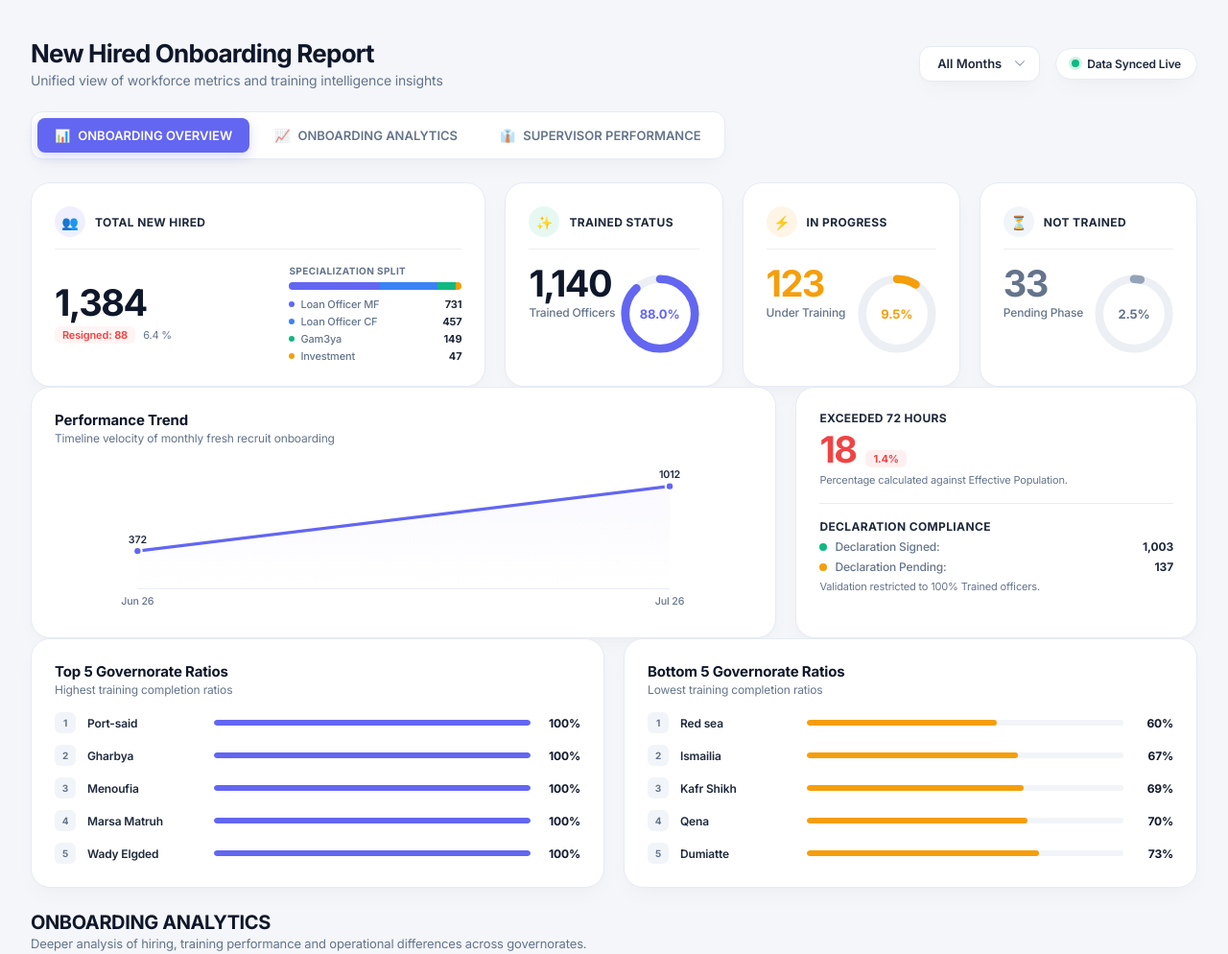
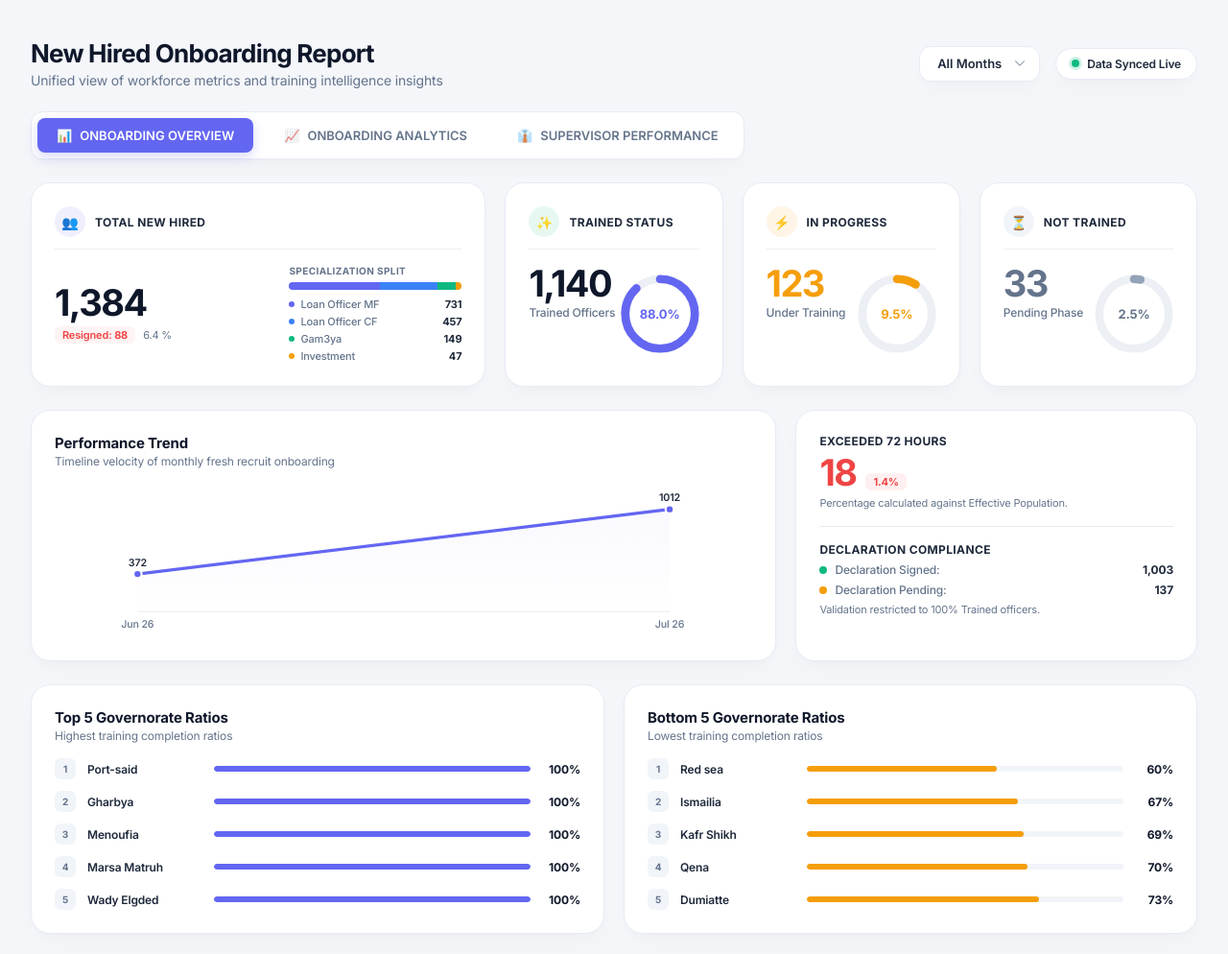
Before and after one commit to radwansalem2030/Halan_Onboarding_Report, a plain HTML site: page index.html in a window 1280 px wide. Shown: the top 994 px of the page at 96% size. Drawn offline with Linux system fonts and the light colour scheme.

Commit message:
Add files via upload

```diff
--- a/index.html
+++ b/index.html
@@ -4,7 +4,7 @@
     <meta charset="UTF-8">
     <meta name="viewport" content="width=device-width, initial-scale=1.0">
     <title>Executive Performance Dashboard</title>
-    <link rel="stylesheet" href="style.css?v=2">
+    <link rel="stylesheet" href="style.css">
     <link href="https://fonts.googleapis.com/css2?family=Inter:wght@400;500;600;700&display=swap" rel="stylesheet">
     <script src="script.js" defer></script>
 </head>
--- a/style.css
+++ b/style.css
@@ -65,49 +65,46 @@ body {
     box-shadow: 0 0 0 3px rgba(99, 102, 241, 0.15);
 }
 
-/* Navigation Tabs Bar Fix */
+/* Navigation Tabs Bar */
 .nav-tabs-container {
-    display: flex !important;
-    align-items: center !important;
-    gap: 8px !important;
-    background: var(--card-bg) !important;
-    padding: 6px !important;
-    border-radius: var(--radius-md) !important;
-    border: 1px solid var(--border-color) !important;
-    box-shadow: var(--shadow-premium) !important;
-    width: fit-content !important;
+    display: flex;
+    align-items: center;
+    gap: 12px;
+    background: var(--card-bg);
+    padding: 6px;
+    border-radius: var(--radius-md);
+    border: 1px solid var(--border-color);
+    box-shadow: var(--shadow-premium);
+    width: fit-content;
+}
+.nav-tab-btn {
+    display: flex;
+    align-items: center;
+    gap: 8px;
+    padding: 10px 20px;
+    border-radius: 8px;
+    border: none;
+    background: transparent;
+    color: var(--text-muted);
+    font-family: 'Inter', sans-serif;
+    font-size: 13px;
+    font-weight: 600;
+    cursor: pointer;
+    transition: all 0.2s ease;
+}
+.nav-tab-btn:hover {
+    color: var(--text-main);
+    background: rgba(241, 245, 249, 0.6);
+}
+.nav-tab-btn.active {
+    background: var(--brand-purple);
+    color: #FFFFFF;
+    box-shadow: 0 4px 12px rgba(99, 102, 241, 0.25);
 }
 
-.nav-tab-btn {
-    display: flex !important;
-    align-items: center !important;
-    gap: 8px !important;
-    padding: 10px 18px !important;
-    border-radius: 8px !important;
-    border: none !important;
-    outline: none !important;
-    background: transparent !important;
-    color: var(--text-muted) !important;
-    font-family: 'Inter', -apple-system, sans-serif !important;
-    font-size: 13px !important;
-    font-weight: 600 !important;
-    cursor: pointer !important;
-    transition: all 0.2s ease !important;
-    -webkit-appearance: none !important;
-    -moz-appearance: none !important;
-    appearance: none !important;
-}
+.tab-content { display: none; flex-direction: column; gap: 24px; }
+.tab-content.active { display: flex; }
 
-.nav-tab-btn:hover {
-    color: var(--text-main) !important;
-    background: rgba(241, 245, 249, 0.8) !important;
-}
-
-.nav-tab-btn.active {
-    background: var(--brand-purple) !important;
-    color: #FFFFFF !important;
-    box-shadow: 0 4px 12px rgba(99, 102, 241, 0.25) !important;
-}
 /* Grid Rules */
 .metrics-grid { display: grid; grid-template-columns: repeat(10, 1fr); gap: 20px; }
 .metric-card {
```
